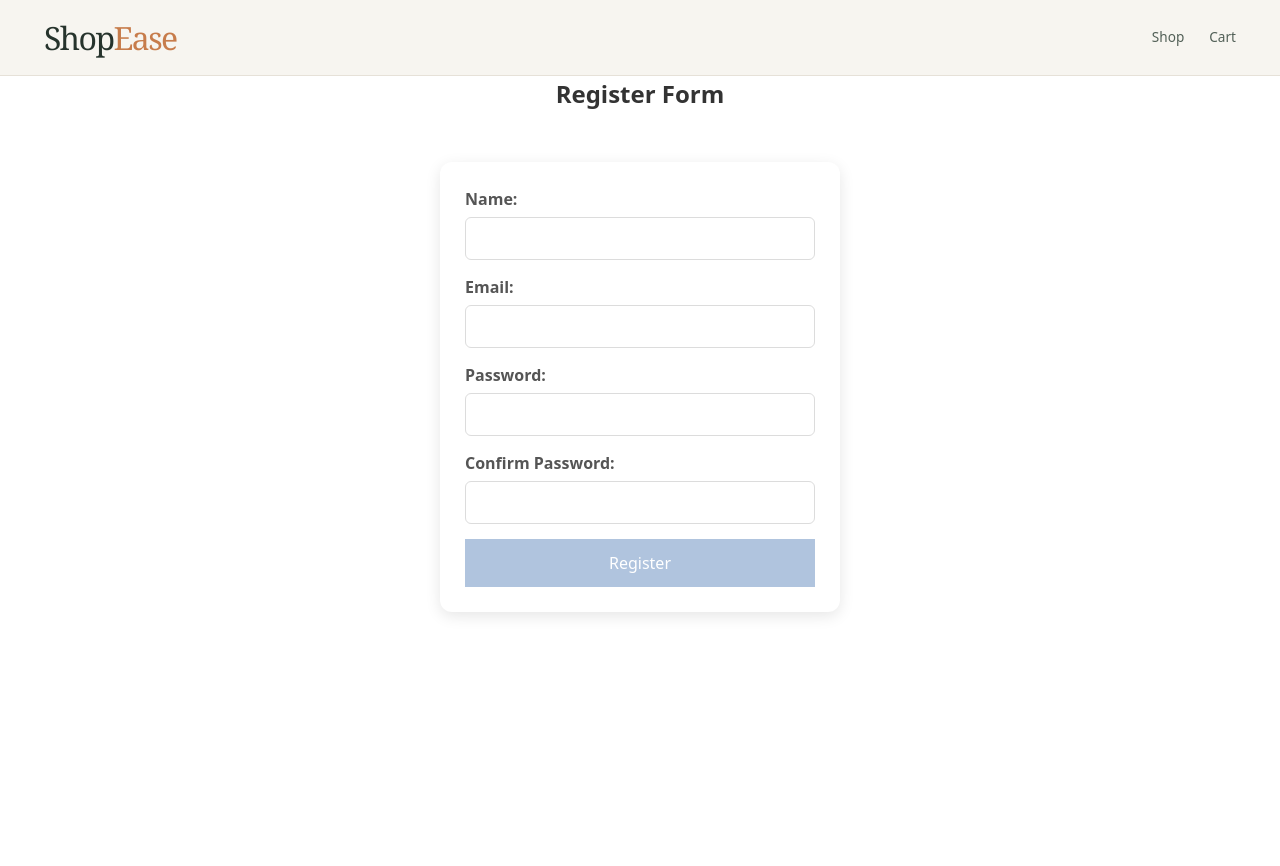
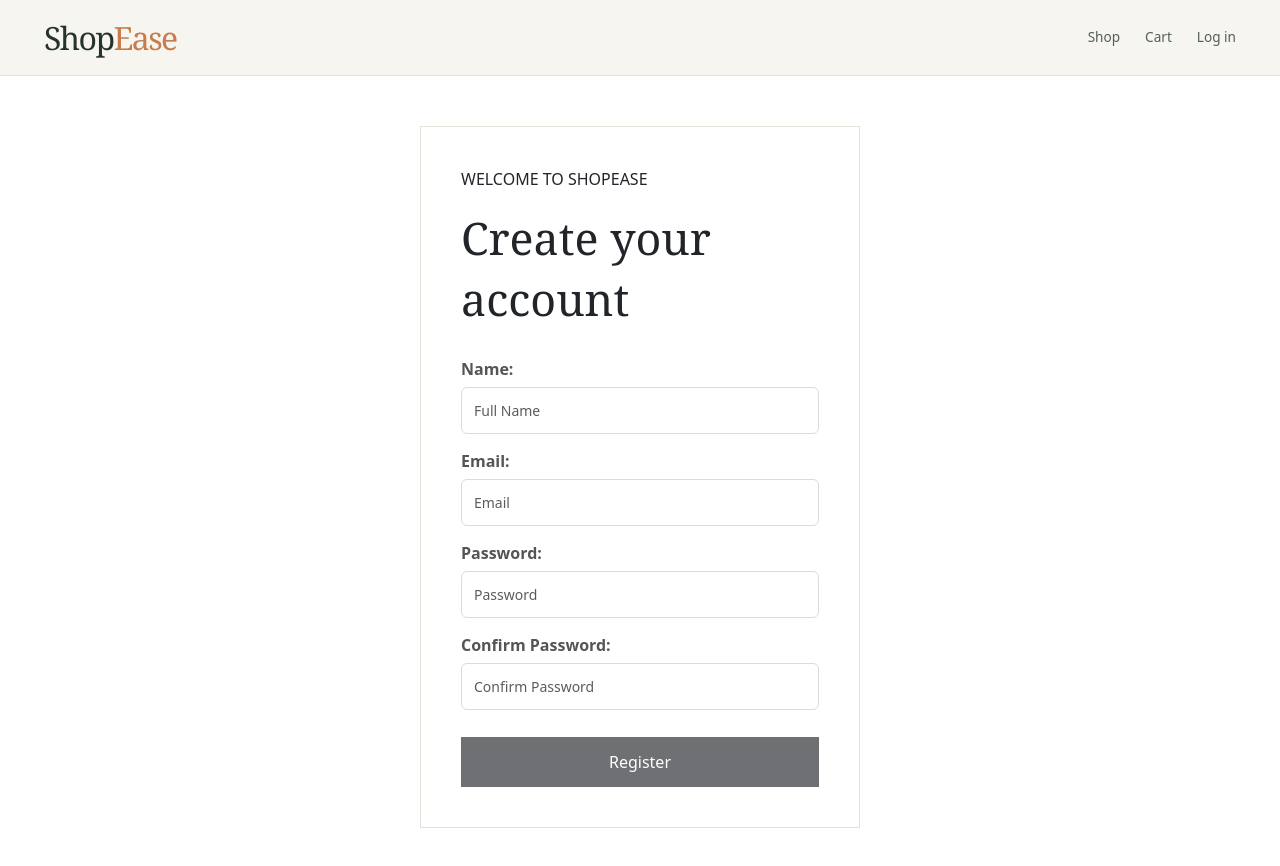
Before and after one commit to hrushikesh-cognizant/shop-ease, an Angular app: page /register in a window 1280 px wide. Shown: the top 866 px of the page. Before the commit the page ends 800 px from the top, so only its background shows below. Built offline with nearby package versions, Linux system fonts and the light colour scheme.

Commit message:
modified register compoenent style

```diff
--- a/db.json
+++ b/db.json
@@ -61,8 +61,14 @@
       "description": "A quiet ceramic planter for adding a little life to any corner."
     }
   ],
-  "cart": [
+  "cart": [],
+  "users": [
+    {
+      "name": "Alex McDoodle",
+      "email": "Alex.McDoodle@gmail.com",
+      "password": "Alex@123",
+      "id": "Z8AJ87tSddo"
+    }
   ],
-  "users": [
-  ]
+  "$schema": "./node_modules/json-server/schema.json"
 }
--- a/src/app/app.html
+++ b/src/app/app.html
@@ -4,6 +4,8 @@
     <a routerLink="/" routerLinkActive="active" [routerLinkActiveOptions]="{exact:true}">Shop</a>
     <a class="bag">Cart</a>
     <!-- Login Nav -->
+     <a routerLink="/login">Log in</a>
+     <!-- <button *ngIf="authService.isLoggedIn" class="logout" (click)="authService.logout()">Log out</button> -->
   </nav>
 </header>
 <router-outlet/>
--- a/src/app/app.ts
+++ b/src/app/app.ts
@@ -1,4 +1,6 @@
 import { Component, signal } from '@angular/core';
+import { AuthService } from './core/service/auth';
+
 
 @Component({
   selector: 'app-root',
@@ -8,4 +10,6 @@ import { Component, signal } from '@angular/core';
 })
 export class App {
   protected readonly title = signal('shop-ease');
+
+  constructor(public authService: AuthService) {}
 }
--- a/src/app/auth/login/login.component.css
+++ b/src/app/auth/login/login.component.css
@@ -156,3 +156,10 @@ cursor: not-allowed;
   font: 2.8rem Georgia, serif;
   margin: 10px 0 28px
 }
+
+
+.switch{
+  color: #526057;
+  text-decoration: underline;
+  margin-top: 20px;
+}
--- a/src/app/auth/login/login.component.html
+++ b/src/app/auth/login/login.component.html
@@ -53,7 +53,7 @@
 
       <!-- Submit Button -->
       <button class="btn btn-dark w-100" type="submit" [disabled]="loginForm.invalid">
-        Sign In
+        Log In
       </button>
     </form>
 
--- a/src/app/auth/login/login.component.ts
+++ b/src/app/auth/login/login.component.ts
@@ -63,7 +63,7 @@ export class LoginComponent {
           } else {
             this.authError = true;
             this.errorMsg = 'Invalid Email or Password';
-            alert( this.errorMsg = 'Invalid Email or Password');
+           alert( this.errorMsg = 'Invalid Email or Password');
           }
 
         },
--- a/src/app/auth/register/register.component.css
+++ b/src/app/auth/register/register.component.css
@@ -1,28 +1,28 @@
 /* Page Centering */
-body {
+/* body {
   margin: 0;
   font-family: Arial, sans-serif;
   background: #f4f7fc;
-}
+} */
 
 /* Form Container */
-form {
+/* form {
   width: 400px;
   margin: 50px auto;
   padding: 25px;
   background: #ffffff;
   border-radius: 12px;
   box-shadow: 0 4px 15px rgba(0, 0, 0, 0.1);
-}
+} */
 
 /* Heading */
-p {
+/* p {
   text-align: center;
   font-size: 24px;
   font-weight: bold;
   color: #333;
   margin-bottom: 20px;
-}
+} */
 
 /* Form Fields */
 div {
@@ -47,14 +47,14 @@ input {
 }
 
 /* Input Focus */
-input:focus {
+/* input:focus {
   outline: none;
   border-color: #4a90e2;
   box-shadow: 0 0 4px rgba(74, 144, 226, 0.4);
-}
+} */
 
 /* Button */
-button {
+/* button {
   width: 100%;
   padding: 12px;
   background: #4a90e2;
@@ -81,4 +81,63 @@ div small,
 color: red;
 font-size: 16px;
 
+} */
+
+
+.auth-page{
+  min-height: 70vh;
+  display: grid;
+  place-items: center;
+  padding: 50px
 }
+
+.login-container {
+  /* display: flex;
+  justify-content: center;
+  align-items: center;
+  min-height: 100vh;
+  background-color: #f4f7f6;
+  font-family: 'Segoe UI', Tahoma, Geneva, Verdana, sans-serif; */
+
+  background-color: #fff;
+  width: min(440px, 100%);
+  padding: 40px;
+  border: 1px solid #e6e1d8
+}
+
+
+.auth-page{
+  min-height: 70vh;
+  display: grid;
+  place-items: center;
+  padding: 50px
+}
+
+
+.login-container h1{
+  font: 2.8rem Georgia, serif;
+  margin: 10px 0 28px
+}
+
+.login-container input{
+    margin-bottom: 12px;
+    padding: 12px;
+}
+
+
+.login-container small{
+  display: block;
+  color: #b14934;
+  margin: -7px 0 12px;
+}
+
+.login-container .btn-dark{
+  padding: 12px;
+  margin-top: 12px;
+}
+
+.switch{
+  color: #526057;
+  text-decoration: underline;
+  margin-top: 20px;
+}
--- a/src/app/auth/register/register.component.html
+++ b/src/app/auth/register/register.component.html
@@ -1,8 +1,11 @@
-<p>Register Form</p>
+<main class="auth-page">
+  <div class="login-container">
+    <p class="eyebrow">WELCOME TO SHOPEASE</p>
+    <h1>Create your account</h1>
     <form [formGroup]="registerForm" (ngSubmit)="onSubmit()">
       <div>
         <label>Name:</label>
-    <input formControlName="name" />
+        <input class="form-control" placeholder="Full Name" formControlName="name" />
       </div>
       <div *ngIf="registerForm.get('name')?.touched">
 
@@ -12,7 +15,7 @@
       </div>
       <div>
         <label>Email:</label>
-    <input formControlName="email" type="email" />
+        <input class="form-control" placeholder="Email" formControlName="email" type="email" />
       </div>
       <div *ngIf="registerForm.get('email')?.touched && registerForm.get('email')?.invalid">
 
@@ -33,22 +36,23 @@
 
       <div>
         <label>Password:</label>
-    <input formControlName="password" type="password" />
+        <input class="form-control" placeholder="Password" formControlName="password" type="password" />
         <small *ngIf="registerForm.get('password')?.errors?.['minlength']">
           Password must be at least 6 characters long
         </small>
       </div>
       <div>
         <label>Confirm Password:</label>
-    <input formControlName="confirmPassword" type="confirmPassword" />
+        <input class="form-control" placeholder="Confirm Password" formControlName="confirmPassword" type="password" />
       </div>
-  <button type="submit" [disabled]="registerForm.invalid">Register</button>
 
       <small *ngIf="registerForm.errors?.['passwordMismatch']
-            && registerForm.get('confirmPassword')?.touched"
-  class="error">
+                && registerForm.get('confirmPassword')?.touched" class="error">
         Passwords do not match
       </small>
+
+      <button class="btn btn-dark w-100" type="submit" [disabled]="registerForm.invalid">Register</button>
+
 
       <!-- <small
     *ngIf="registerForm.get('confirmPassword')?.touched
@@ -58,3 +62,6 @@ Password must be at least 6 characters long
     </small> -->
 
     </form>
+  </div>
+
+</main>
--- a/src/app/auth/register/register.component.ts
+++ b/src/app/auth/register/register.component.ts
@@ -22,7 +22,7 @@ export class RegisterComponent {
     this.registerForm = this.fb.group({
       name: ['', Validators.required],
       //  email: ['', [Validators.required, Validators.email]],
-      email: ['',[Validators.required, Validators.pattern(
+      email: ['', [Validators.required, Validators.pattern(
         '^[a-zA-Z0-9._%+-]+@[a-zA-Z0-9.-]+\\.[a-zA-Z]{2,}$')]],
       password: ['', [Validators.required, Validators.minLength(6)]],
       confirmPassword: ['', [Validators.required]],
--- /dev/null
+++ b/src/app/core/models/user.model.ts
@@ -0,0 +1,5 @@
+export interface User{
+    id?: string;
+    name: string;
+    email: string;
+}
```
Lines whose indentation alone changed are shown as unchanged.
